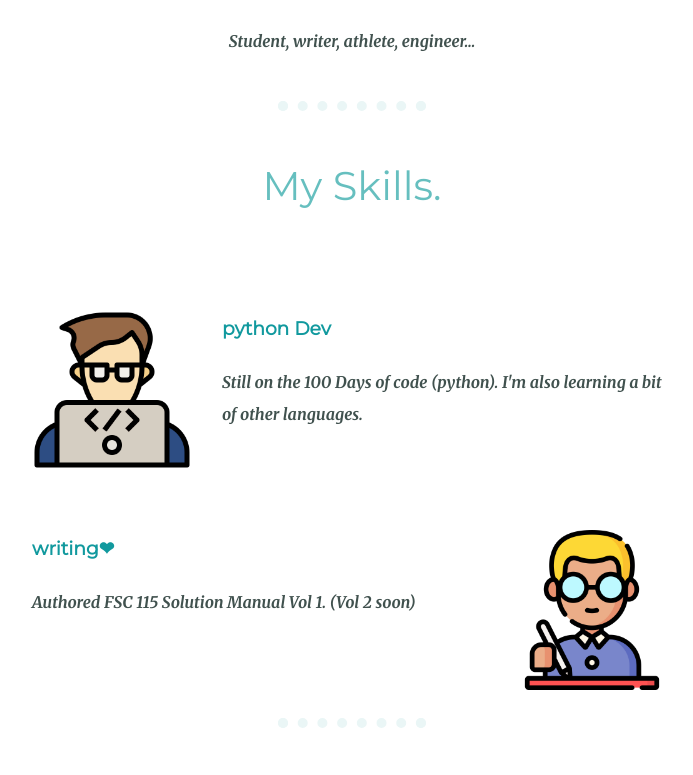
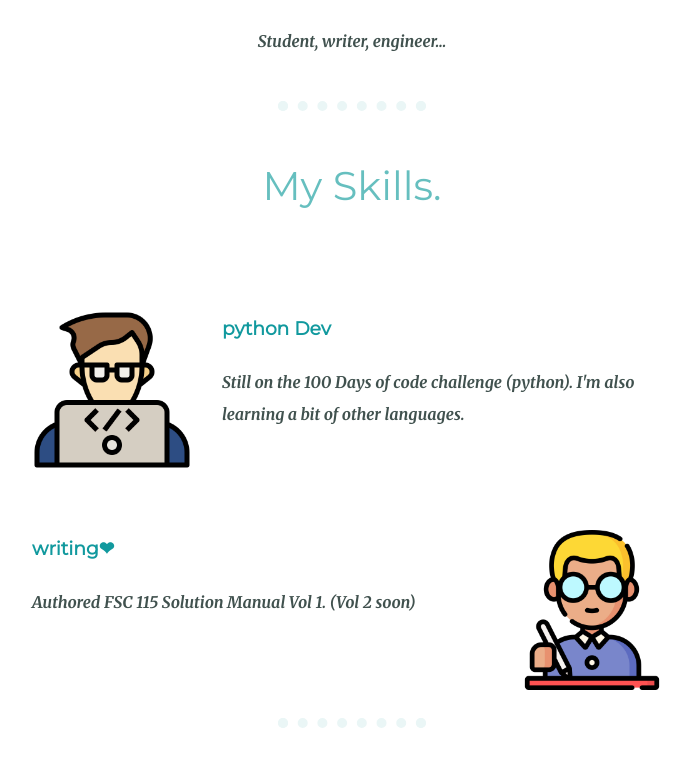
Before and after one commit to ndujesco/cv, a plain HTML site: page index.html in a window 1280 px wide. Shown: the part 1015-1790 px from the top of the page, without its empty margins (288-981 px from the left). Drawn offline with Linux system fonts and the light colour scheme.

Commit message:
Corrected errors

```diff
--- a/index.html
+++ b/index.html
@@ -23,7 +23,7 @@ rel="stylesheet">
         <div class="profile">
           <img src="images/tis.png" alt="">
           <h2>ugo</h2>
-          <p>Student, writer, athlete, engineer...</p>
+          <p>Student, writer, engineer...</p>
         </div>
         <hr>
         <div class="skills">
@@ -31,7 +31,7 @@ rel="stylesheet">
           <div class="skill-row">
             <img class="coder" src="images/coding.png" alt="">
             <h3>python Dev</h3>
-            <p>Still on the 100 Days of code (python). I'm also learning a bit of other languages.</p>
+            <p>Still on the 100 Days of code challenge (python). I'm also learning a bit of other languages.</p>
           </div>
           <div class="skill-row">
             <img class="writer" src="images/writer.png" alt="">
```
